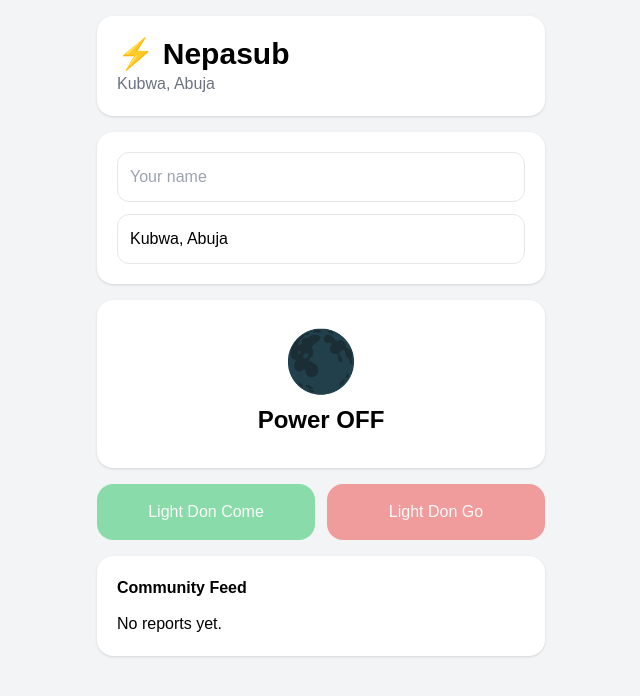
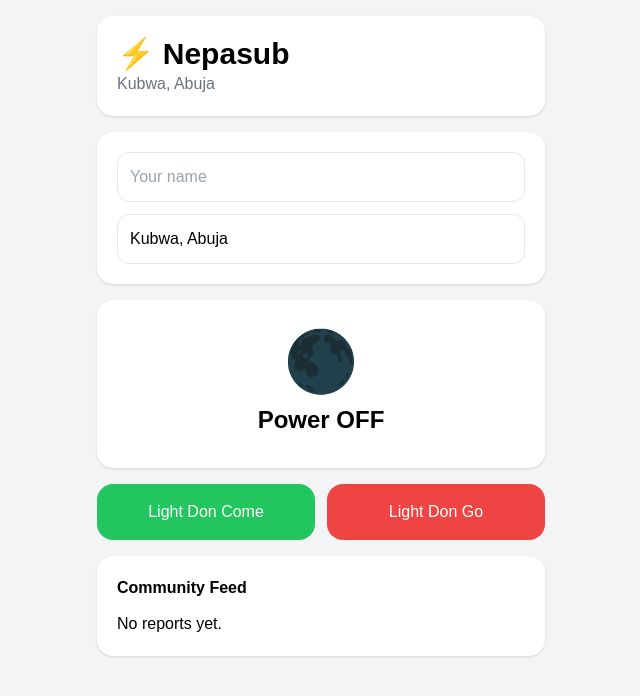
Before and after one commit to aminuastroboy/nepawahala, a Next.js app: page / in a window 1280 px wide. Shown: the top 696 px of the page, without its empty margins (319-959 px from the left). Built offline with nearby package versions, Linux system fonts and the light colour scheme.

Commit message:
Refactor authentication and check-in submission logic
Removed user state management and adjusted session handling for anonymous authentication. Updated check-in submission to use session user ID instead of local user state.

```diff
--- a/components/NepasubApp.jsx
+++ b/components/NepasubApp.jsx
@@ -8,9 +8,7 @@ export default function NepasubApp() {
   const [name, setName] = useState('')
   const [area, setArea] = useState('Kubwa, Abuja')
   const [status, setStatus] = useState('OFF')
-  const [user, setUser] = useState(null)
   const [loading, setLoading] = useState(true)
-  const [authReady, setAuthReady] = useState(false)
 
   useEffect(() => {
     let channel
@@ -23,39 +21,28 @@ export default function NepasubApp() {
           return
         }
 
-        // Restore local cache
         const savedName = localStorage.getItem('nepasub_name')
         const savedArea = localStorage.getItem('nepasub_area')
 
         if (savedName) setName(savedName)
         if (savedArea) setArea(savedArea)
 
-        // First check existing session
+        // Ensure anonymous auth exists
         const {
           data: { session }
         } = await supabase.auth.getSession()
 
-        if (session?.user) {
-          setUser(session.user)
-        } else {
-          // Create anonymous session
-          const { data, error } =
+        if (!session) {
+          const { error } =
             await supabase.auth.signInAnonymously()
 
           if (error) {
-            console.error('Auth failed:', error.message)
-          }
-
-          if (data?.user) {
-            setUser(data.user)
+            console.error('Auth error:', error.message)
           }
         }
 
-        setAuthReady(true)
-
         await fetchFeed()
 
-        // Subscribe to realtime
         channel = supabase
           .channel('live-checkins')
           .on(
@@ -65,9 +52,7 @@ export default function NepasubApp() {
               schema: 'public',
               table: 'checkins'
             },
-            () => {
-              fetchFeed()
-            }
+            () => fetchFeed()
           )
           .subscribe()
       } catch (err) {
@@ -103,8 +88,8 @@ export default function NepasubApp() {
   }
 
   async function submitCheckin(type) {
-    if (!supabase || !user || !authReady) {
-      console.error('Auth not ready')
+    if (!supabase) {
+      console.error('Supabase not ready')
       return
     }
 
@@ -113,11 +98,21 @@ export default function NepasubApp() {
     localStorage.setItem('nepasub_name', name)
     localStorage.setItem('nepasub_area', area)
 
+    // Get fresh session directly
+    const {
+      data: { session }
+    } = await supabase.auth.getSession()
+
+    if (!session?.user) {
+      console.error('No active session')
+      return
+    }
+
     const { error } = await supabase
       .from('checkins')
       .insert([
         {
-          user_id: user.id,
+          user_id: session.user.id,
           name: name || 'Anonymous',
           area,
           status: type
@@ -168,17 +163,15 @@ export default function NepasubApp() {
 
         <div className="grid grid-cols-2 gap-3">
           <button
-            disabled={!authReady}
             onClick={() => submitCheckin('ON')}
-            className="bg-green-500 text-white p-4 rounded-2xl disabled:opacity-50"
+            className="bg-green-500 text-white p-4 rounded-2xl"
           >
             Light Don Come
           </button>
 
           <button
-            disabled={!authReady}
             onClick={() => submitCheckin('OFF')}
-            className="bg-red-500 text-white p-4 rounded-2xl disabled:opacity-50"
+            className="bg-red-500 text-white p-4 rounded-2xl"
           >
             Light Don Go
           </button>
```
